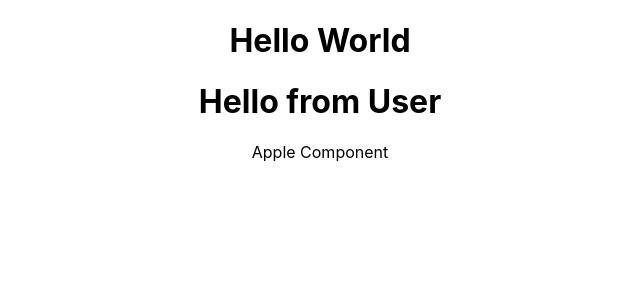
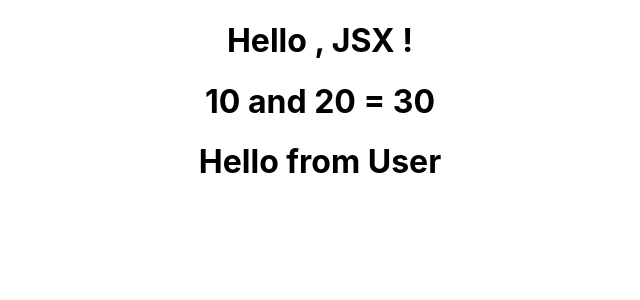
Before and after one commit to Arvindkr123/React-Learning, a React (Create React App) app: page / in a window 1280 px wide. Shown: the top 300 px of the page, without its empty margins (320-960 px from the left). Built offline with nearby package versions, Linux system fonts and the light colour scheme.

Commit message:
JSX with React

```diff
--- a/src/App.js
+++ b/src/App.js
@@ -1,27 +1,19 @@
 import logo from './logo.svg';
 import './App.css';
-// import User from './User';
-import React, {Component} from 'react';
+import User from './User';
+import React from 'react';
 function App() {
-  function Apple(){
-    return(
-      <div>Apple Component</div>
-    )
-  }
   return (
     <div className="App">
-      <h1>Hello World</h1>
-      <User/>
-      <Apple></Apple>
+      <h1>Hello , JSX !</h1>
+      <h1>10 and 20 = {10+20}</h1>
+      <User></User>
     </div>
   );
 }
 
-class User extends Component{
-  render(){
-      return(<h1>Hello from User</h1>)
-  }
-}
-
+// function App(){
+//   return React.createElement('div',null, 'Hello World')
+// }
 
 export default App;
--- a/src/User.js
+++ b/src/User.js
@@ -1,8 +1,7 @@
-import React, {Component} from 'react';
-class User extends Component{
-    render(){
-        return(<h1>Hello from User</h1>)
-    }
+function User(){
+    return(
+        <h1>Hello from User</h1>
+    )
 }
 
 export default User;
```
